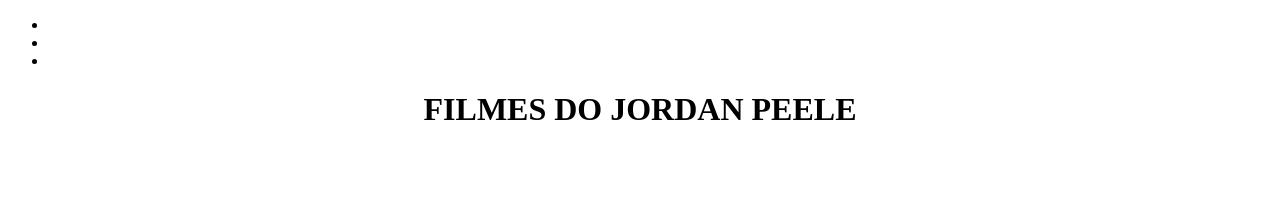
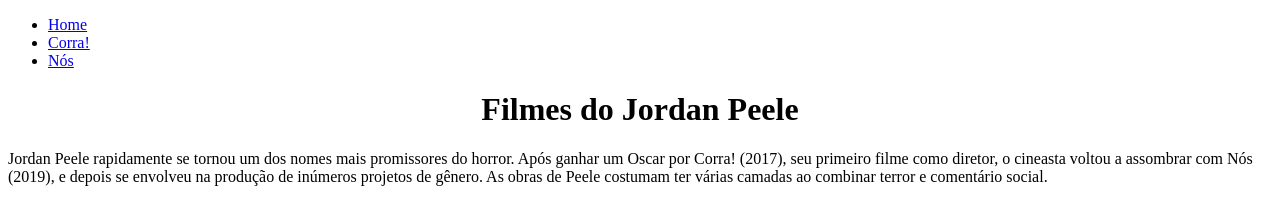
Before and after one commit to giuliapfgr/tds, a plain HTML site: page index.html in a window 1280 px wide. Drawn offline with Linux system fonts and the light colour scheme.

Commit message:
primeiro commit

```diff
--- a/index.html
+++ b/index.html
@@ -7,18 +7,33 @@
     <title>Home</title>
 </head>
 <body>
+    <header>
     <nav>
-
         <ul>
-            <li><a href="Pagina 2"></a></li>
-            <li><a href="Pagina 3"></a></li>
-            <li><a href="Página 4"></a></li>
+            <li><a href="index.html"> Home</a></li>
+            <li><a href="Run.html"> Corra! </a></li>
+            <li><a href="Us_3.html"> Nós</a></li>
         </ul>
     </nav>
+    </header>
+
     <center>
-    <h1>FILMES DO JORDAN PEELE</h1>
-</center>
-    <div></div>
-    <footer></footer>
+        <h1>Filmes do Jordan Peele</h1>
+    </center>
+
+    <section>
+        <p>Jordan Peele rapidamente se tornou um dos nomes mais promissores do horror. Após ganhar um Oscar por Corra! (2017), seu primeiro filme como diretor, o cineasta voltou a assombrar com Nós (2019), e depois se envolveu na produção de inúmeros projetos de gênero. As obras de Peele costumam ter várias camadas ao combinar terror e comentário social.</p>
+    </section>
+
+    <div>
+        <h2>
+
+        </h2>
+    </div>
+
+    <footer>
+
+    </footer>
+
 </body>
 </html>
```
Also changed, not shown: pagina_2.html (deleted).
